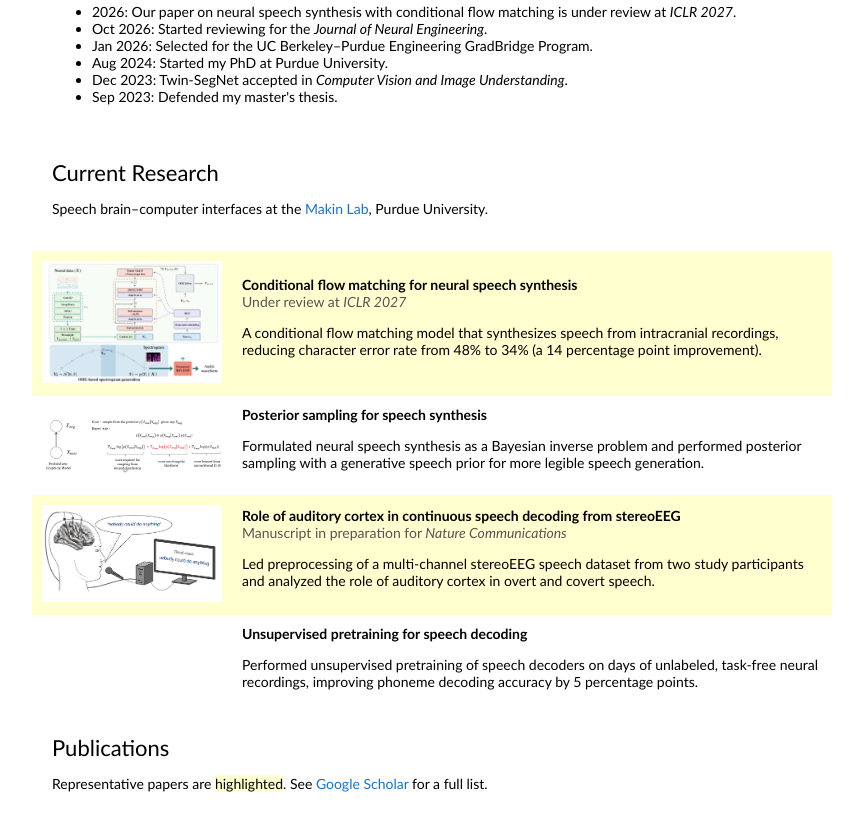
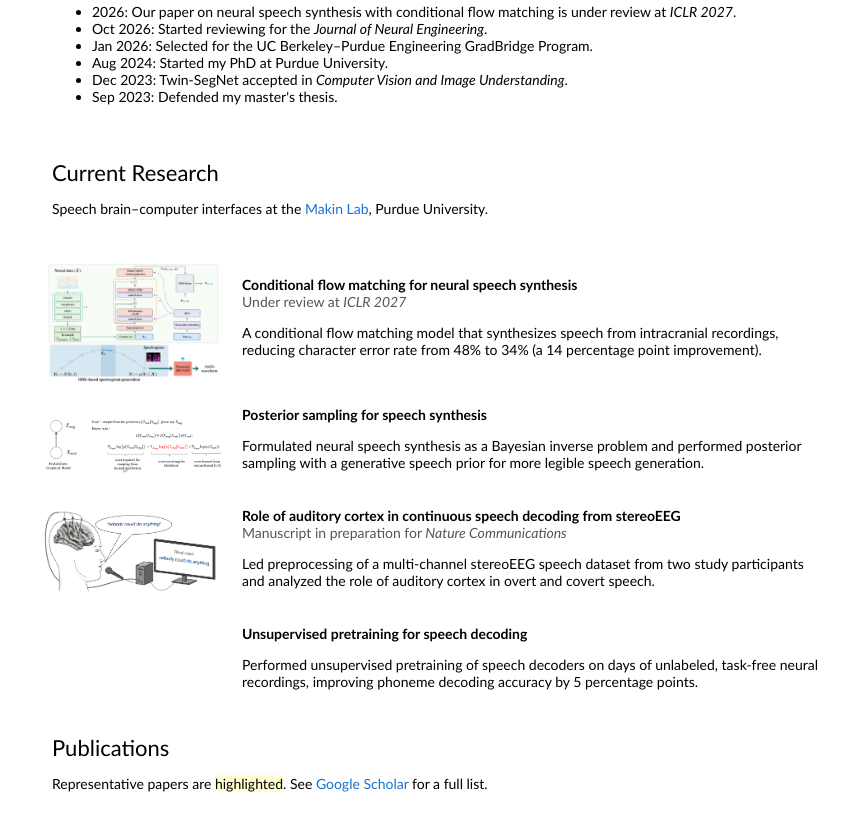
Before and after one commit to shahed517/shahed517.github.io, a plain HTML site: page index.html in a window 1280 px wide. Shown: the part 532-1347 px from the top of the page, without its empty margins (208-1071 px from the left). Drawn offline with Linux system fonts and the light colour scheme.

Commit message:
Update index.html

```diff
--- a/index.html
+++ b/index.html
@@ -93,7 +93,7 @@
         </tbody></table>
         <table style="width:100%;border:0px;border-spacing:0px;border-collapse:separate;margin-right:auto;margin-left:auto;"><tbody>
 
-          <tr bgcolor="#ffffd0">
+          <tr>
             <td style="padding:10px;width:25%;vertical-align:middle">
               <!-- TODO: add images/flow_matching.png (a figure from the ICLR submission) -->
               <img class="fig" src="images/flow_matching.png" alt="" onerror="this.style.display='none'">
@@ -123,7 +123,7 @@
             </td>
           </tr>
 
-          <tr bgcolor="#ffffd0">
+          <tr>
             <td style="padding:10px;width:25%;vertical-align:middle">
               <!-- TODO: add images/auditory_cortex.png (e.g., electrode coverage or a key result) -->
               <img class="fig" src="images/auditory_cortex.png" alt="" onerror="this.style.display='none'">
```
